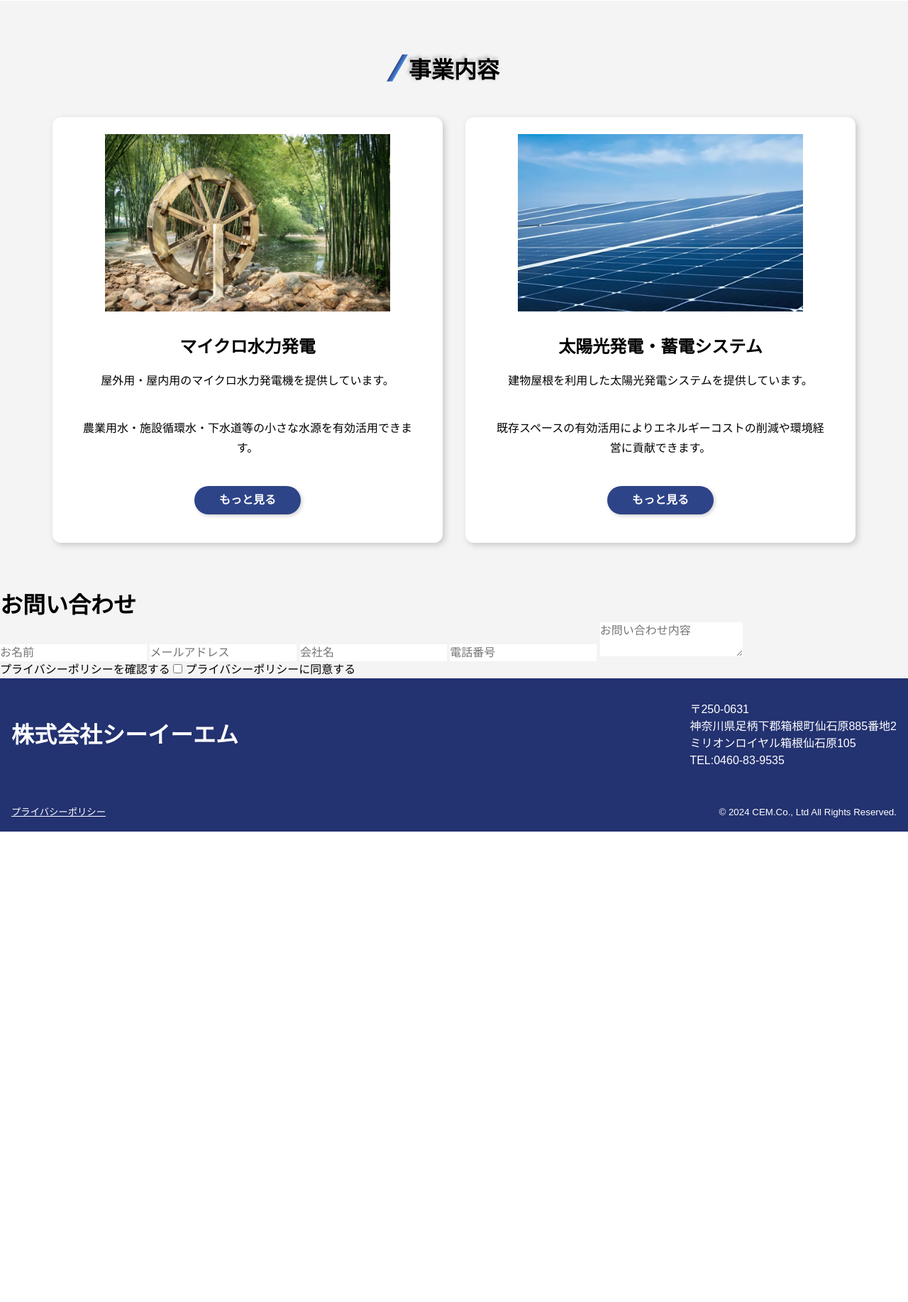
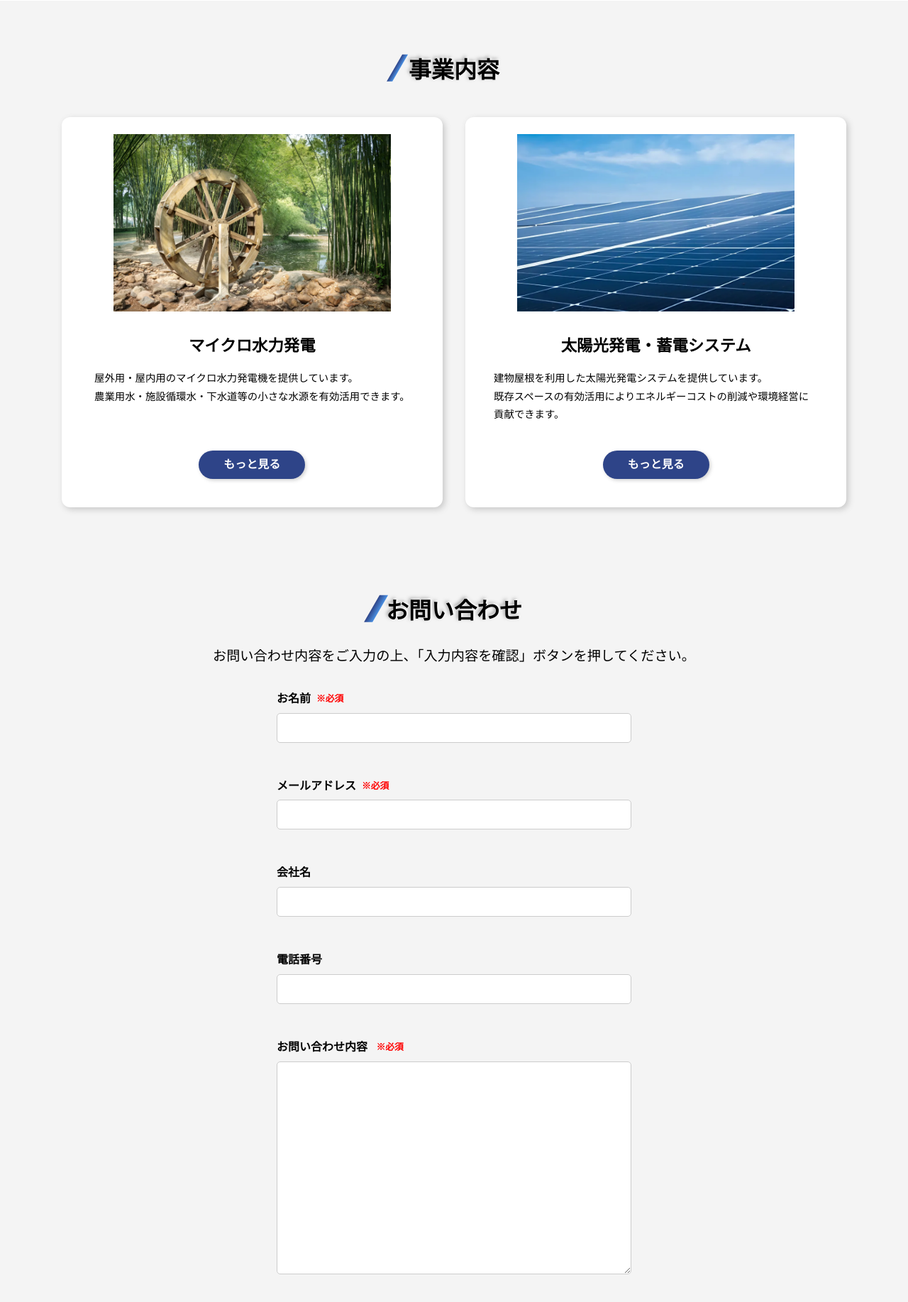
Before and after one commit to taimomo/HP_remake, a PHP site: page / in a window 1280 px wide. Shown: the part 1706-3541 px from the top of the page at 71% size. Before the commit the page ends 2878 px from the top, so only its background shows below. Run offline with PHP 8.4, Linux system fonts and the light colour scheme.

Commit message:
contact section create and sent modal design setting

```diff
--- a/css/base.css
+++ b/css/base.css
@@ -67,6 +67,6 @@ h2 {
 }
 
 h3 {
-    font-size: 1.5rem;
+    font-size: 1.4rem;
     font-weight: bold;
 }
--- a/css/style.css
+++ b/css/style.css
@@ -69,13 +69,12 @@ main {
             flex: 1;
             min-width: 250px;
             max-width: 550px;
-            min-height: 600px;
+            min-height: 550px;
             margin: 1rem;
             padding: 1.5rem;
             background-color: white;
             box-shadow: 3px 3px 8px rgba(100, 100, 100, 0.3);
             border-radius: 12px;
-            text-align: center;
             transition: all 0.3s;
 
             img {
@@ -90,8 +89,11 @@ main {
                 flex-direction: column;
                 flex-grow: 1;
                 padding: 1rem;
+                h3 {
+                    text-align: center;
+                }
                 p {
-                    flex-grow: 1;
+                    font-size: 0.9rem;
                 }
                 .more_btn {
                     margin-top: auto; /* 一番下に配置 */
@@ -729,3 +731,89 @@ footer {
 
 /* #business {
 } */
+
+/* contact要素 */
+#contact {
+    .container {
+        padding: 2rem;
+        margin: 0 auto;
+        max-width: 800px;
+        p {
+            font-size: 1.2rem;
+            margin-bottom: 2rem;
+        }
+
+        form {
+            width: 80%;
+            max-width: 500px;
+        }
+        .form_body {
+            margin-bottom: 2rem;
+            .form_label {
+                font-weight: bold;
+                margin-bottom: 0.5rem;
+                label {
+                    vertical-align: middle;
+                }
+                .required {
+                    display: inline-block;
+                    color: red;
+                    font-size: 0.8rem;
+                    margin-left: 0.5rem;
+                    vertical-align: middle;
+                }
+            }
+            input[type="text"],
+            input[type="email"],
+            input[type="tel"] {
+                width: 100%;
+                padding: 0.5rem;
+                margin-bottom: 1rem;
+                border: 1px solid #ccc;
+                border-radius: 5px;
+            }
+            textarea {
+                width: 100%;
+                padding: 0.5rem;
+                margin-bottom: 1rem;
+                border: 1px solid #ccc;
+                border-radius: 5px;
+                min-height: 300px;
+            }
+        }
+
+        .privacy_policy {
+            display: flex;
+            flex-direction: column;
+            align-items: center;
+            justify-content: center;
+            font-size: 0.8rem;
+            margin-bottom: 1rem;
+            a {
+                color: #005eff;
+                text-decoration: underline;
+                margin-bottom: 0.5rem;
+            }
+            label .required {
+                display: inline-block;
+                color: red;
+                font-size: 0.8rem;
+                margin-left: 0.5rem;
+                vertical-align: middle;
+            }
+        }
+        .mdl_btn {
+            display: block;
+            text-align: center;
+            margin: 0 auto;
+        }
+    }
+
+    @media screen and (max-width: 768px) {
+        .container {
+            p {
+                font-size: 1rem;
+            }
+        }
+    }
+}
--- a/index.html
+++ b/index.html
@@ -177,48 +177,138 @@
             </section>
 
             <!-- お問い合わせフォーム -->
-            <section id="contact" class="contact">
+            <section id="contact">
+                <div class="container">
                     <h2>お問い合わせ</h2>
-                <form>
+                    <p>
+                        お問い合わせ内容をご入力の上、「入力内容を確認」ボタンを押してください。
+                    </p>
+                    <form id="form">
+                        <div class="form_body">
+                            <div class="form_label">
+                                <label for="name">お名前</label
+                                ><span class="required">※必須</span>
+                            </div>
+                            <div class="form_input">
                                 <input
                                     type="text"
+                                    id="name"
                                     name="name"
-                        placeholder="お名前"
+                                    autocomplete="name"
                                     required
                                 />
+                            </div>
+                        </div>
+
+                        <div class="form_body">
+                            <div class="form_label">
+                                <label for="email">メールアドレス</label
+                                ><span class="required">※必須</span>
+                            </div>
+                            <div class="form_input">
                                 <input
                                     type="email"
+                                    id="email"
                                     name="email"
-                        placeholder="メールアドレス"
+                                    autocomplete="email"
                                     required
                                 />
+                            </div>
+                        </div>
+                        <div class="form_body">
+                            <div class="form_label">
+                                <label for="organization">会社名</label>
+                            </div>
+                            <div class="form_input">
                                 <input
                                     type="text"
-                        name="company"
-                        placeholder="会社名"
-                        required
+                                    id="organization"
+                                    name="organization"
+                                    autocomplete="organization"
                                 />
+                            </div>
+                        </div>
+                        <div class="form_body">
+                            <div class="form_label">
+                                <label for="tel">電話番号</label>
+                            </div>
+                            <div class="form_input">
                                 <input
                                     type="tel"
+                                    id="tel"
                                     name="tel"
-                        placeholder="電話番号"
-                        required
+                                    autocomplete="tel"
                                 />
+                            </div>
+                        </div>
+                        <div class="form_body">
+                            <div class="form_label">
+                                <label for="detail">お問い合わせ内容</label>
+                                <span class="required">※必須</span>
+                            </div>
+                            <div class="form_input">
                                 <textarea
-                        name="message"
-                        placeholder="お問い合わせ内容"
+                                    id="detail"
+                                    name="detail"
                                     required
                                 ></textarea>
+                            </div>
+                        </div>
 
                         <!-- プライバシーポリシー同意チェックボックス -->
                         <div class="privacy_policy">
-                        <a href="policy">プライバシーポリシーを確認する</a>
+                            <a href="#">プライバシーポリシーを確認する</a>
                             <label>
                                 <input type="checkbox" required />
                                 <span>プライバシーポリシーに同意する</span>
+                                <span class="required">※必須</span>
                             </label>
                         </div>
+
+                        <button
+                            class="more_btn mdl_btn"
+                            type="button"
+                            onclick="openConfirmDialog()"
+                        >
+                            入力内容を確認
+                        </button>
                     </form>
+                </div>
+
+                <dialog id="confirmDialog">
+                    <h2>入力内容の確認</h2>
+                    <p>
+                        <strong>お名前:</strong> <span id="confirm_name"></span>
+                    </p>
+                    <p>
+                        <strong>メールアドレス:</strong>
+                        <span id="confirm_email"></span>
+                    </p>
+                    <p>
+                        <strong>会社名:</strong>
+                        <span id="confirm_organization"></span>
+                    </p>
+                    <p>
+                        <strong>電話番号:</strong>
+                        <span id="confirm_tel"></span>
+                    </p>
+                    <p>
+                        <strong>お問い合わせ内容:</strong>
+                        <span id="confirm_detail"></span>
+                    </p>
+
+                    <button onclick="submitForm()">送信する</button>
+                    <button onclick="closeConfirmDialog()">修正する</button>
+                </dialog>
+
+                <dialog id="successDialog">
+                    <h2>ありがとうございます。送信が完了しました。</h2>
+                    <p>
+                        追って担当者よりご連絡差し上げます。<br />
+                        しばらく経っても返信ない場合は、お手数ですがフォームより再度お問い合わせいただきますようお願いいたします。
+                    </p>
+                    <button onclick="closeSuccessDialog()">OK</button>
+                </dialog>
             </section>
         </main>
 
--- a/js/main.js
+++ b/js/main.js
@@ -22,3 +22,38 @@ document.querySelectorAll(".more_btn").forEach((button) => {
         }
     });
 });
+
+// モーダル関連
+function openConfirmDialog() {
+    // 入力内容を取得
+    document.getElementById("confirm_name").textContent =
+        document.getElementById("name").value;
+    document.getElementById("confirm_email").textContent =
+        document.getElementById("email").value;
+    document.getElementById("confirm_organization").textContent =
+        document.getElementById("organization").value;
+    document.getElementById("confirm_tel").textContent =
+        document.getElementById("tel").value;
+    document.getElementById("confirm_detail").textContent =
+        document.getElementById("detail").value;
+
+    // 確認モーダルを表示
+    document.getElementById("confirmDialog").showModal();
+}
+
+function closeConfirmDialog() {
+    document.getElementById("confirmDialog").close();
+}
+
+function submitForm() {
+    // 確認モーダルを閉じる
+    document.getElementById("confirmDialog").close();
+
+    // 送信完了モーダルを表示
+    document.getElementById("successDialog").showModal();
+}
+
+function closeSuccessDialog() {
+    document.getElementById("successDialog").close();
+    document.getElementById("contactForm").reset(); // フォームをリセット
+}
```
Lines whose indentation alone changed are shown as unchanged.
